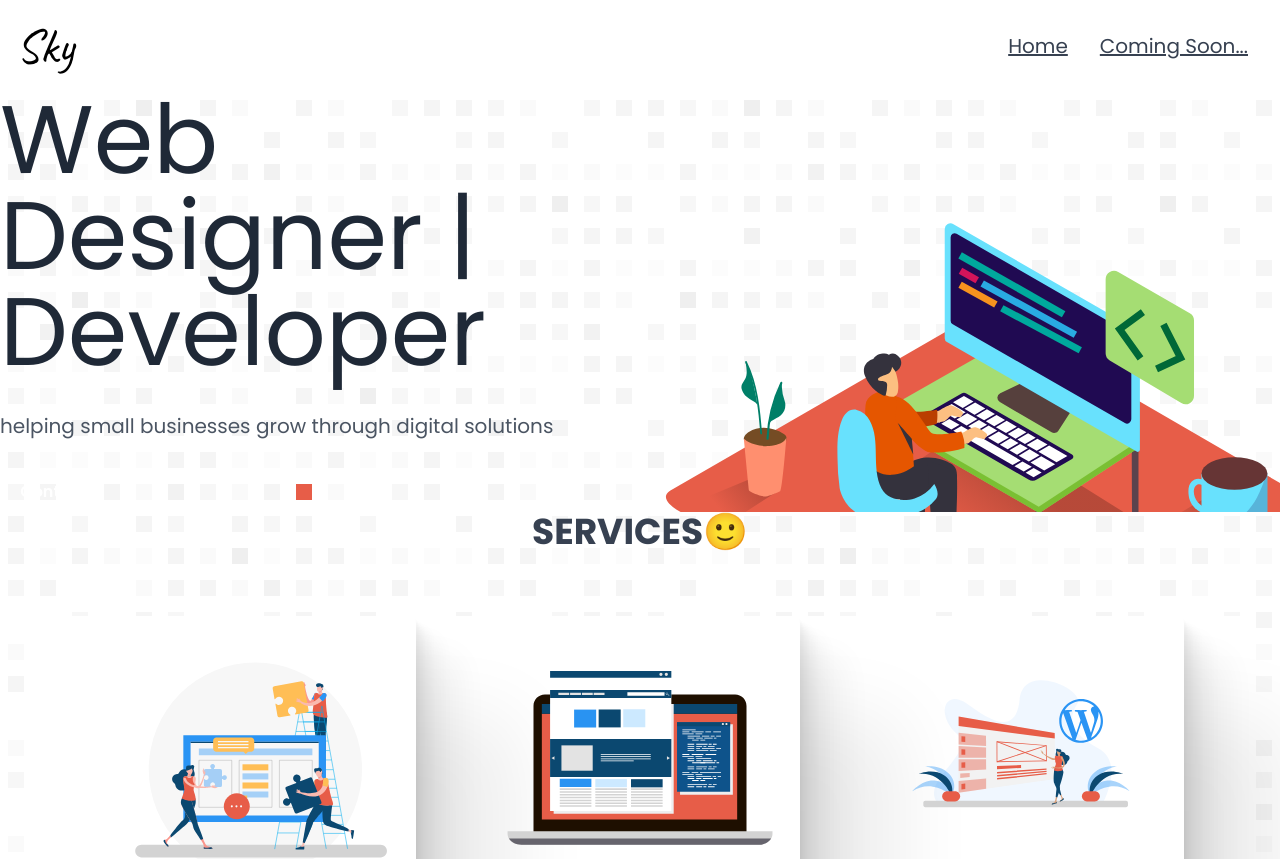
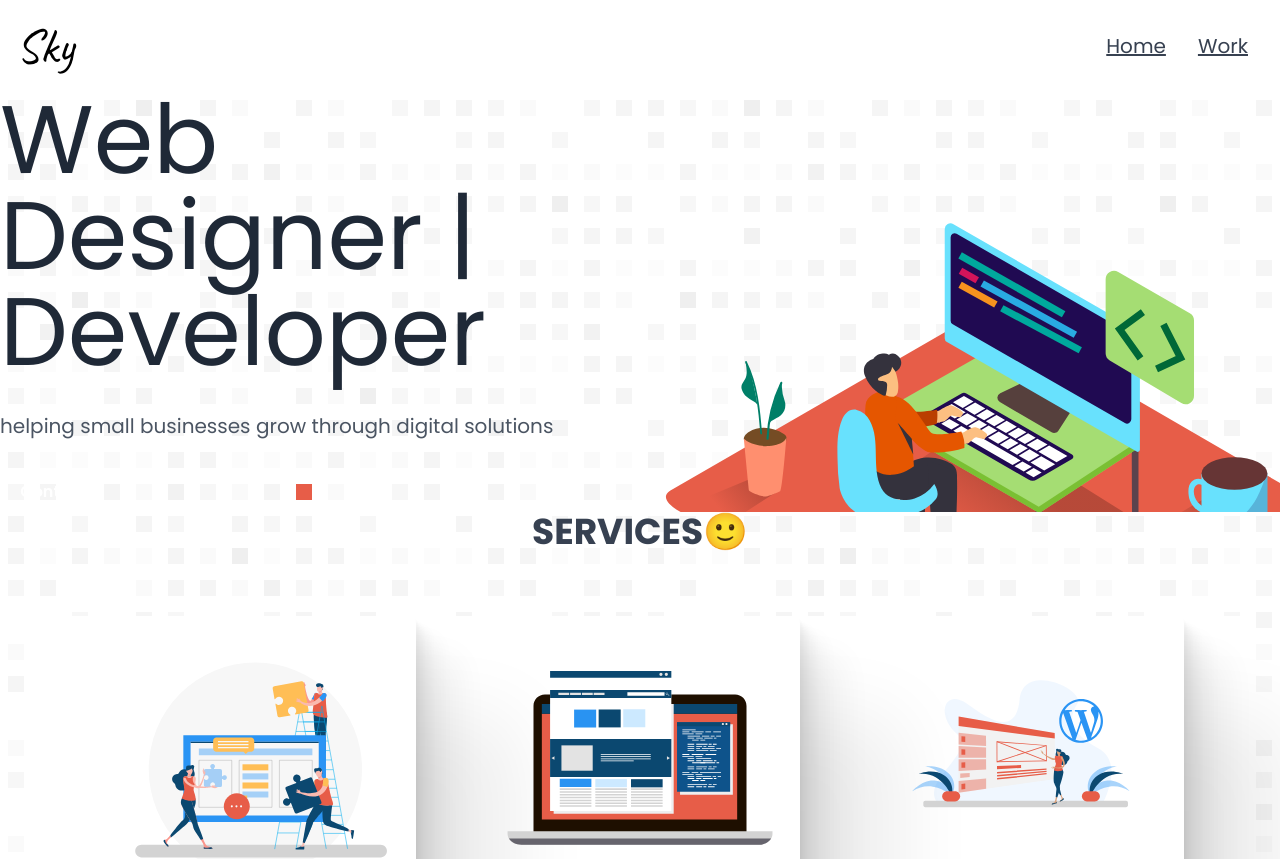
Before and after one commit to skystanoyevitch/sky-portfolio, a React (Create React App) app: page / in a window 1280 px wide. Shown: the top 859 px of the page. Built offline with nearby package versions, Linux system fonts and the light colour scheme.

Commit message:
added path to routes

```diff
--- a/src/App.js
+++ b/src/App.js
@@ -10,7 +10,7 @@ import Footer from "./Layout/Navigation/Footer";
 
 const navLinks = [
 	{ id: 0, name: "Home", to: "/" },
-	{ id: 1, name: "Coming Soon...", to: "#" },
+	{ id: 1, name: "Work", to: "/portfolio" },
 ];
 const App = () => (
 	<BrowserRouter>
```
